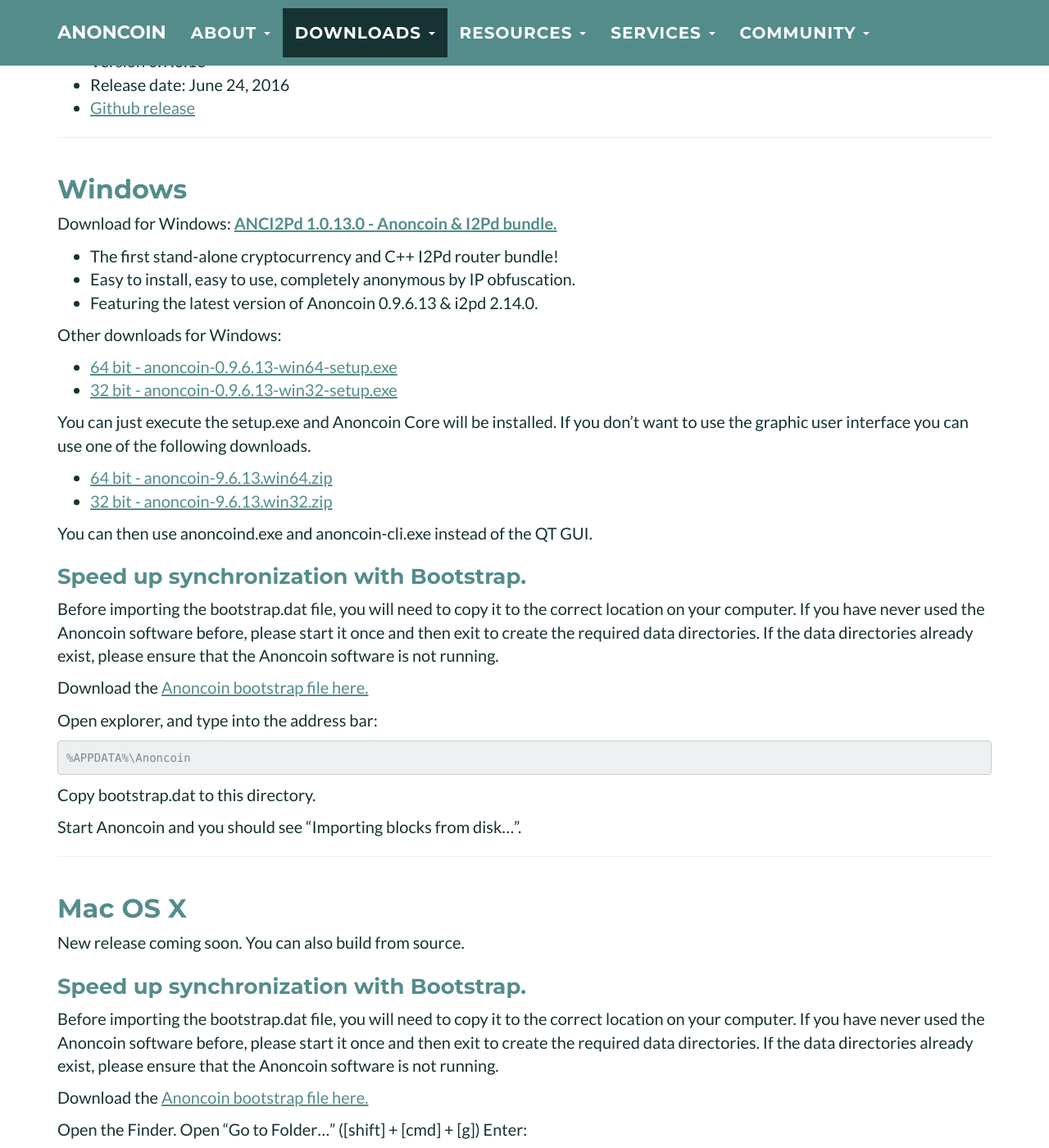
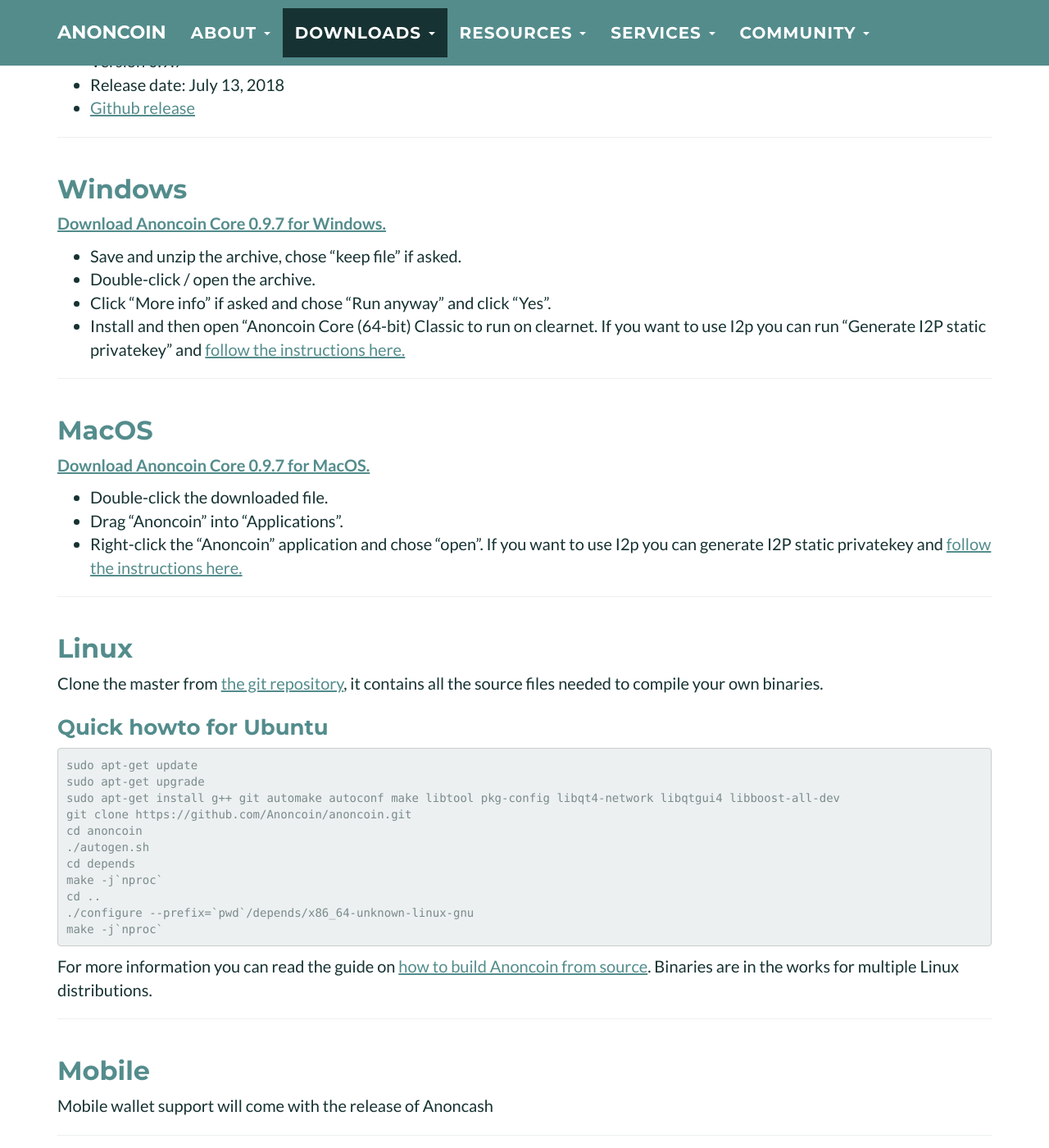
Before and after one commit to Anoncoin/anoncoin-website, a Jekyll site: the page built from Download.md, in a window 1280 px wide and 1400 px high, scrolled down 329 px. Shown: the whole window at 82% size. Built offline with Jekyll 4.4.1, drawn with Linux system fonts in a browser that asks for light colours; some of the changed text lies outside the part shown.

Commit message:
Update downloads

````diff
--- a/Download.md
+++ b/Download.md
@@ -4,101 +4,63 @@ title: Downloads
 permalink: /Download/
 ---
 
-Last official release
+Last official release July 13, 2018
 ---------------------
 <a name="windowsdownload"></a>
--   Version 0.9.6.13
--   Release date: June 24, 2016
+-   Version 0.9.7
+-   Release date: July 13, 2018
 -   [Github release](https://github.com/Anoncoin/anoncoin/releases)
 
 --------
 ## Windows
-Download for Windows: __[ANCI2Pd 1.0.13.0 - Anoncoin & I2Pd bundle.](https://github.com/Anoncoin/anoncoin/releases/tag/1.0.13.0)__
-- The first stand-alone cryptocurrency and C++ I2Pd router bundle!
-- Easy to install, easy to use, completely anonymous by IP obfuscation.
-- Featuring the latest version of Anoncoin 0.9.6.13 & i2pd 2.14.0.
-
-
-
-Other downloads for Windows:
-- [64 bit - anoncoin-0.9.6.13-win64-setup.exe](https://github.com/Anoncoin/anoncoin/releases/download/5e441d8/anoncoin-0.9.6.13-win64-setup.exe)
-- [32 bit - anoncoin-0.9.6.13-win32-setup.exe](https://github.com/Anoncoin/anoncoin/releases/download/5e441d8/anoncoin-0.9.6.13-win32-setup.exe)
-
-You can just execute the setup.exe and Anoncoin Core will be installed. If you don't want to use the graphic user interface you can use one of the following downloads.
-
-- [64 bit - anoncoin-9.6.13.win64.zip](https://github.com/Anoncoin/anoncoin/releases/download/5e441d8/anoncoin-9.6.13.win64.zip)
-- [32 bit - anoncoin-9.6.13.win32.zip](https://github.com/Anoncoin/anoncoin/releases/download/5e441d8/anoncoin-9.6.13.win32.zip)
-
-You can then use anoncoind.exe and anoncoin-cli.exe instead of the QT GUI.
-
-### Speed up synchronization with Bootstrap.
-
-Before importing the bootstrap.dat file, you will need to copy it to the correct location on your computer. If you have never used the Anoncoin software before, please start it once and then exit to create the required data directories. If the data directories already exist, please ensure that the Anoncoin software is not running.
-
-Download the [Anoncoin bootstrap file here.](https://mega.nz/#!IqACmRhL!2Ti8rUlsnWoD4d5q3boMHQwaEbbqmxZqYq6FmWevVxI)
-
-Open explorer, and type into the address bar:
-
-```
-%APPDATA%\Anoncoin
-```
+__[Download Anoncoin Core 0.9.7 for Windows.](https://github.com/Anoncoin/anoncoin/releases/download/v0.9.7-gost/anoncoin-0.9.7.0-win64.zip)__
+- Save and unzip the archive, chose "keep file" if asked.
+- Double-click / open the archive.
+- Click "More info" if asked and chose "Run anyway" and click "Yes".
+- Install and then open "Anoncoin Core (64-bit) Classic to run on clearnet.
 <a name="macdownload"></a>
-
-Copy bootstrap.dat to this directory.
-
-Start Anoncoin and you should see "Importing blocks from disk...".
+If you want to use I2p you can run "Generate I2P static privatekey" and [follow the instructions here.](/How_to_setup_your_Anoncoin_wallet)
 
 
 --------
-## Mac OS X
-
-New release coming soon. You can also build from source.
-
-### Speed up synchronization with Bootstrap.
-
-Before importing the bootstrap.dat file, you will need to copy it to the correct location on your computer. If you have never used the Anoncoin software before, please start it once and then exit to create the required data directories. If the data directories already exist, please ensure that the Anoncoin software is not running.
-
-Download the [Anoncoin bootstrap file here.](https://mega.nz/#!IqACmRhL!2Ti8rUlsnWoD4d5q3boMHQwaEbbqmxZqYq6FmWevVxI)
-
-Open the Finder.
-Open "Go to Folder..." ([shift] + [cmd] + [g])
-Enter:
-
-```
-~/.anoncoin
-```
+## MacOS
+__[Download Anoncoin Core 0.9.7 for MacOS.](https://github.com/Anoncoin/anoncoin/releases/download/v0.9.7-gost/anoncoin-0.9.7.0-macOS.dmg)__
+- Double-click the downloaded file.
+- Drag "Anoncoin" into "Applications".
+- Right-click the "Anoncoin" application and chose "open".
 <a name="linuxdownload"></a>
-Copy bootstrap.dat to this directory.
-
-Start Anoncoin and you should see "Importing blocks from disk...".
+If you want to use I2p you can generate I2P static privatekey and [follow the instructions here.](/How_to_setup_your_Anoncoin_wallet)
 
 
 --------
 ## Linux
 
-Clone the master from [the git repository](https://github.com/Anoncoin/anoncoin), it contains all the source files needed to compile your own binaries. How to guide is here [How_to_build_Anoncoin_from_source](/How_to_build_Anoncoin_from_source/). Binaries are in the works for multiple Linux distributions.
+Clone the master from [the git repository](https://github.com/Anoncoin/anoncoin), it contains all the source files needed to compile your own binaries.
 
-### Speed up synchronization with Bootstrap.
+### Quick howto for Ubuntu
 
-Before importing the bootstrap.dat file, you will need to copy it to the correct location on your computer. If you have never used the Anoncoin software before, please start it once and then exit to create the required data directories. If the data directories already exist, please ensure that the Anoncoin software is not running.
-
-Download the [Anoncoin bootstrap file here.](https://mega.nz/#!IqACmRhL!2Ti8rUlsnWoD4d5q3boMHQwaEbbqmxZqYq6FmWevVxI)
-
-Go to:
-<a name="mobiledownload"></a>
 ```
-~/.anoncoin
+sudo apt-get update
+sudo apt-get upgrade
+sudo apt-get install g++ git automake autoconf make libtool pkg-config libqt4-network libqtgui4 libboost-all-dev
+git clone https://github.com/Anoncoin/anoncoin.git
+cd anoncoin
+./autogen.sh
+cd depends
+make -j`nproc`
+cd ..
+./configure --prefix=`pwd`/depends/x86_64-unknown-linux-gnu
+make -j`nproc`
 ```
 
-Copy bootstrap.dat to this directory.
+For more information you can read the guide on [how to build Anoncoin from source](/How_to_build_Anoncoin_from_source/). Binaries are in the works for multiple Linux distributions.
 
-Start Anoncoin and you should see "Importing blocks from disk...".
 
 --------
 
 ## Mobile
 
-Coming soon.
+Mobile wallet support will come with the release of Anoncash
 
 --------
 
````
Also changed, not shown: about/Roadmap.md (+2 -22 lines).
